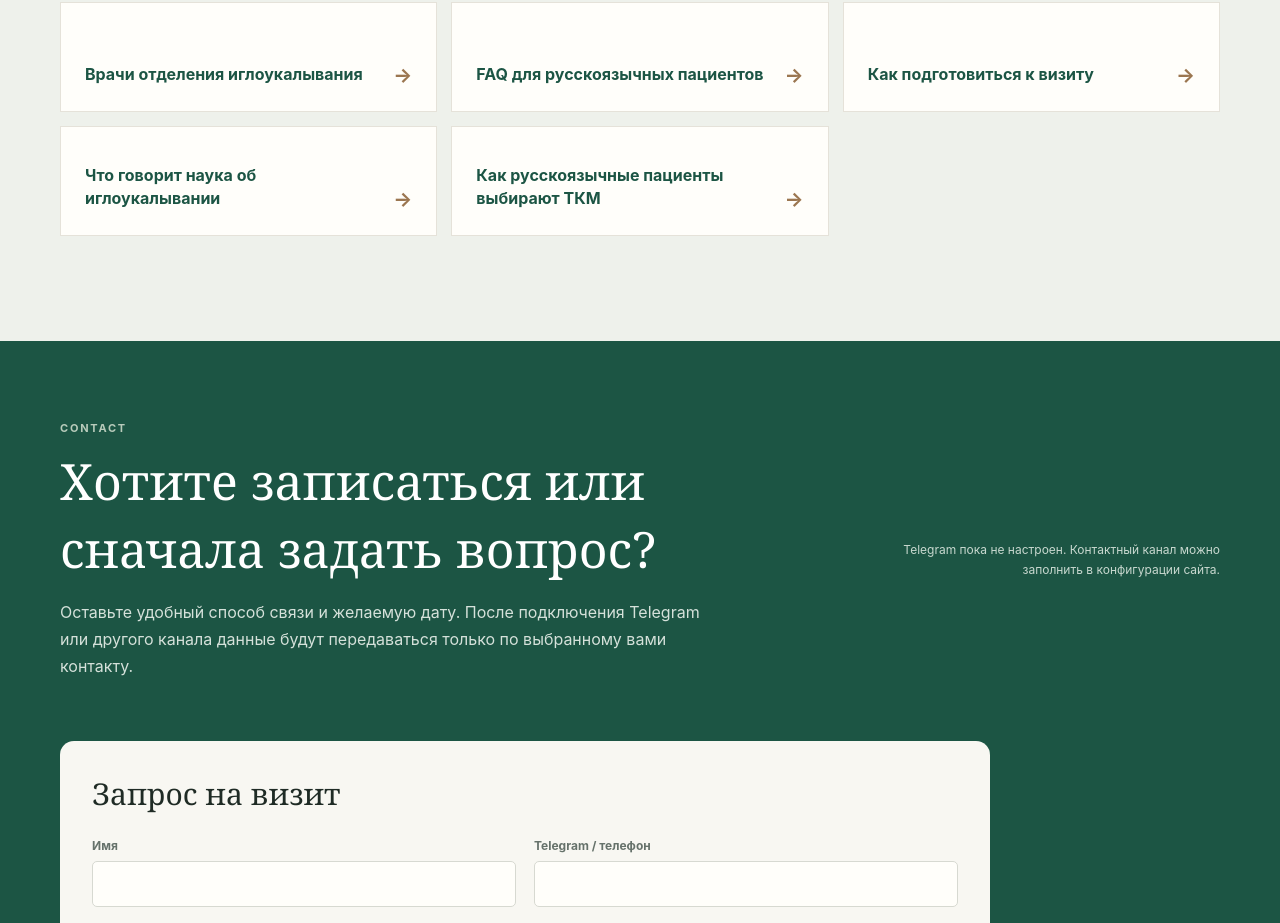
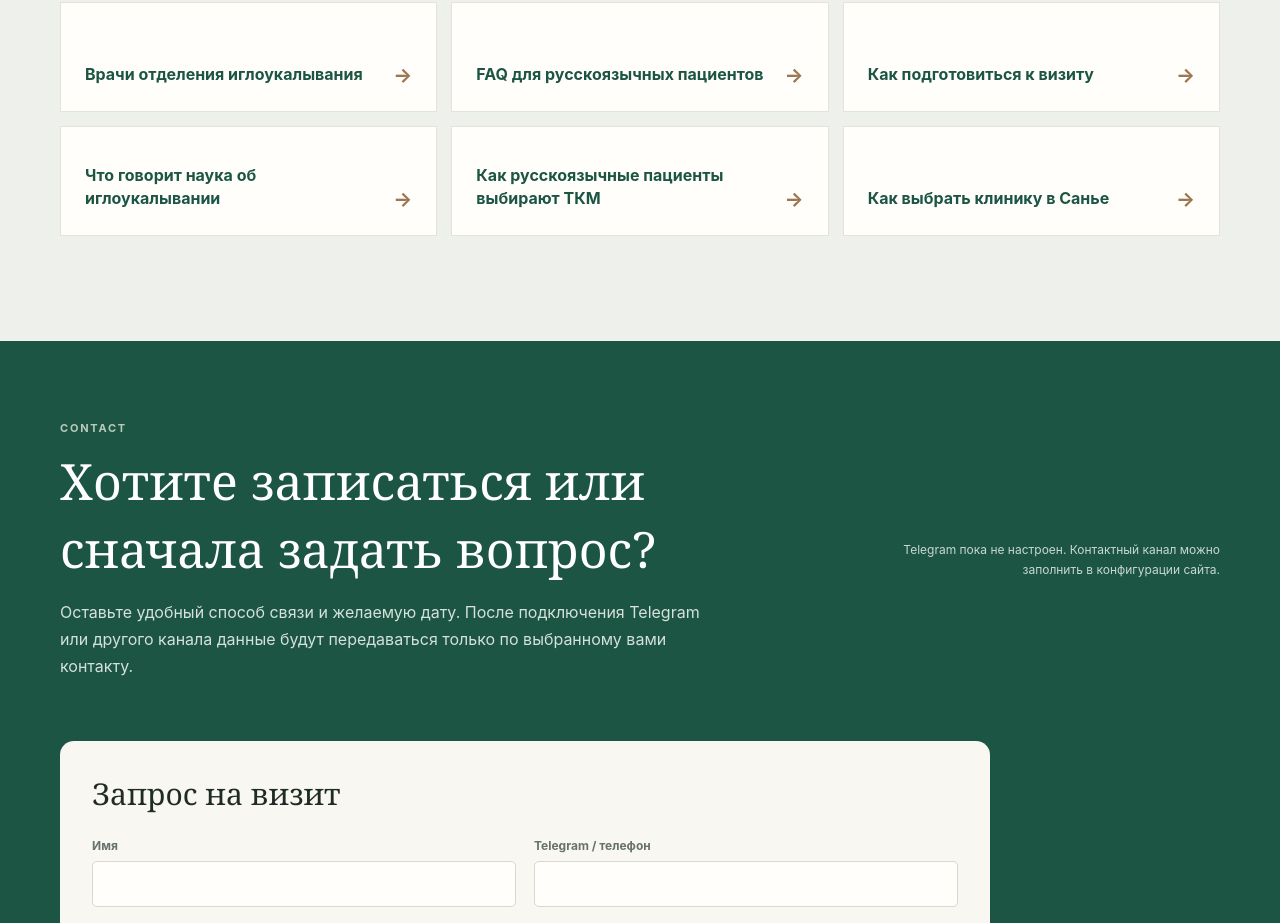
Before and after one commit to cymswj/Acupuncture, a React (Vite) app: page / in a window 1280 px wide. Shown: the part 4978-5901 px from the top of the page. Built offline with nearby package versions, Linux system fonts and the light colour scheme.

Commit message:
seo: add clinic selection guide to homepage

```diff
--- a/src/main.jsx
+++ b/src/main.jsx
@@ -278,7 +278,8 @@ function App() {
     ['/Acupuncture/ru/faq/', 'FAQ для русскоязычных пациентов'],
     ['/Acupuncture/ru/prepare-for-visit/', 'Как подготовиться к визиту'],
     ['/Acupuncture/ru/evidence/', 'Что говорит наука об иглоукалывании'],
-    ['/Acupuncture/ru/patient-guide/', 'Как русскоязычные пациенты выбирают ТКМ']
+    ['/Acupuncture/ru/patient-guide/', 'Как русскоязычные пациенты выбирают ТКМ'],
+    ['/Acupuncture/ru/how-to-choose/', 'Как выбрать клинику в Санье']
   ]
 
   function switchLang(next) {
```
